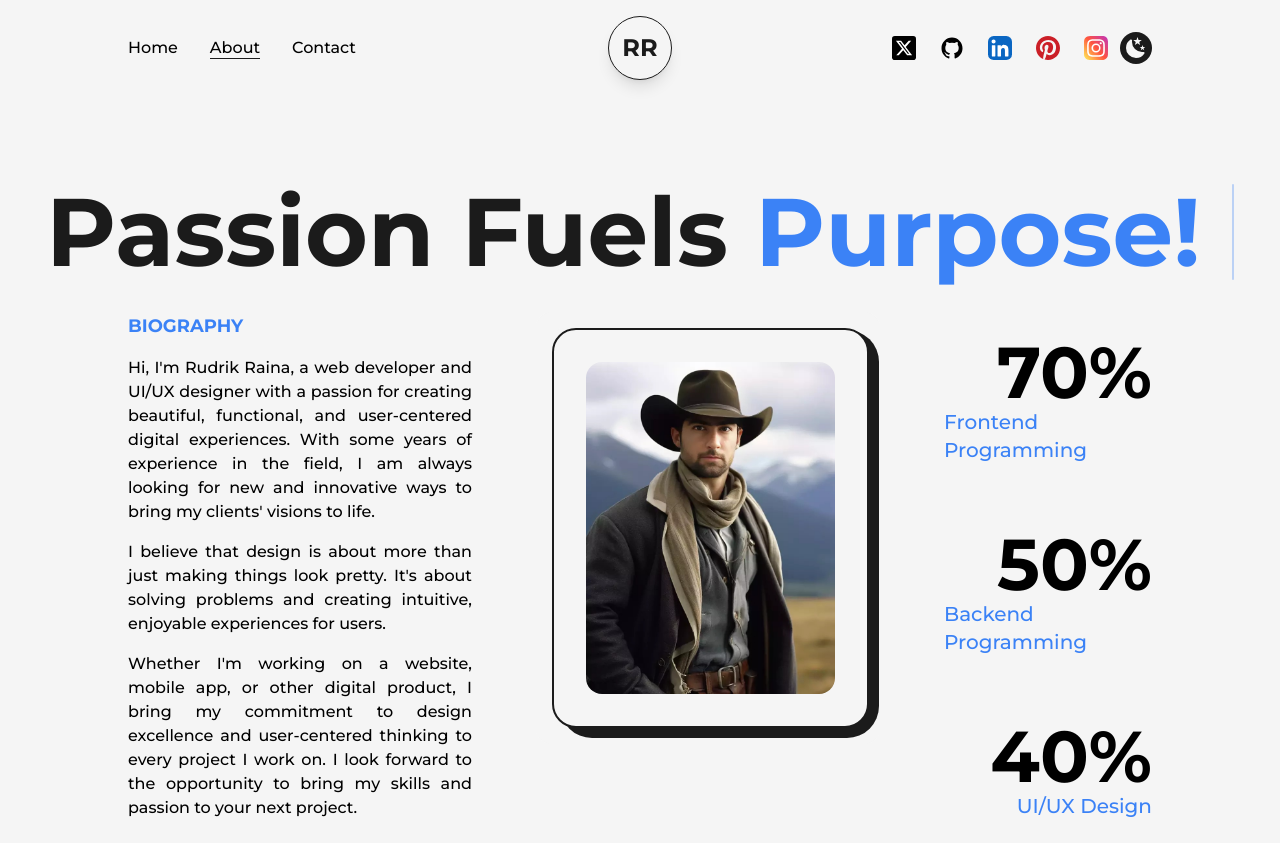
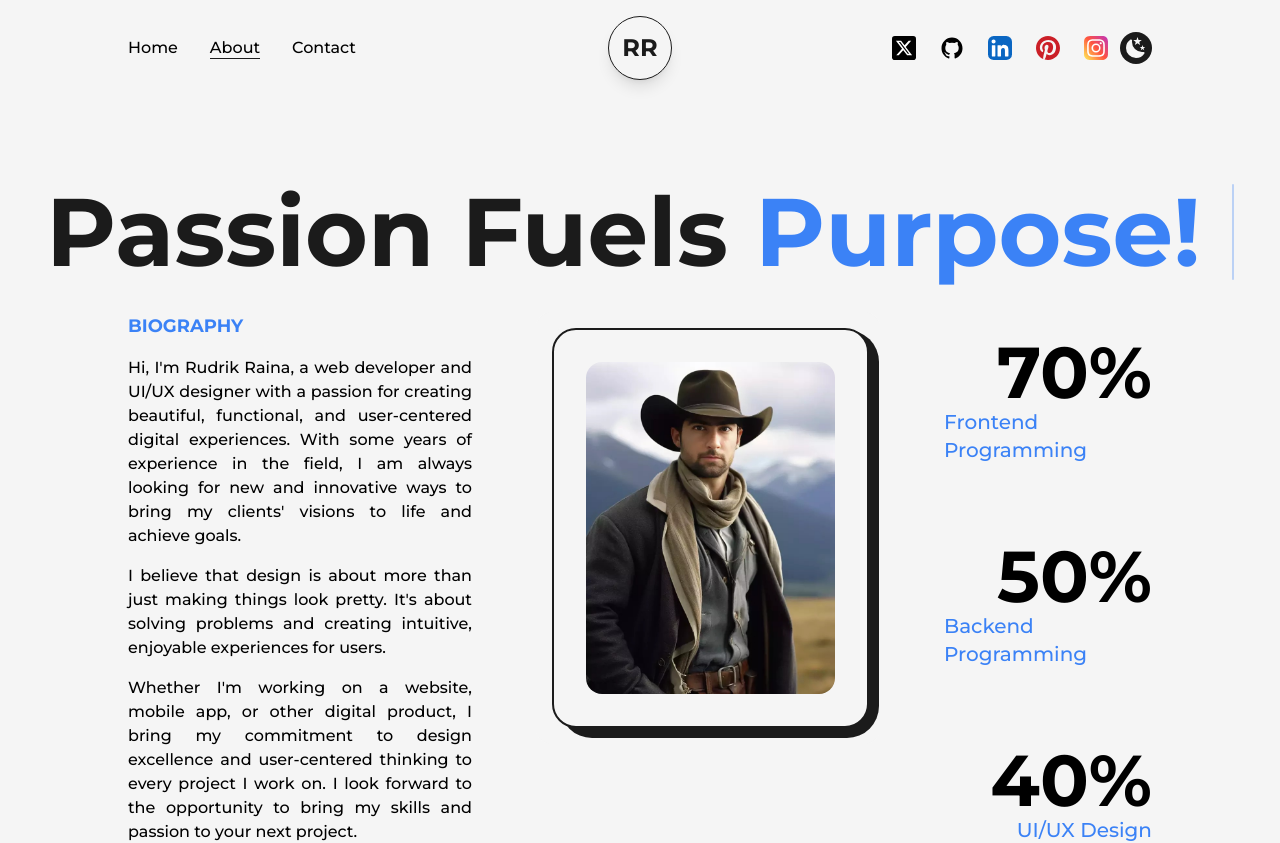
Before and after one commit to rudrikdeveloper/myportfolio, a Next.js app: page /about in a window 1280 px wide. Shown: the top 843 px of the page. Built offline with nearby package versions, Linux system fonts and the light colour scheme.

Commit message:
Update about.js

```diff
--- a/src/pages/about.js
+++ b/src/pages/about.js
@@ -45,7 +45,7 @@ const About = () => {
                 with a passion for creating beautiful, functional, and
                 user-centered digital experiences. With some years of experience
                 in the field, I am always looking for new and innovative ways to
-                bring my clients&apos; visions to life.
+                bring my clients&apos; visions to life and achieve goals.
               </p>
               <p className="my-4 font-medium text-justify">
                 I believe that design is about more than just making things look
```
